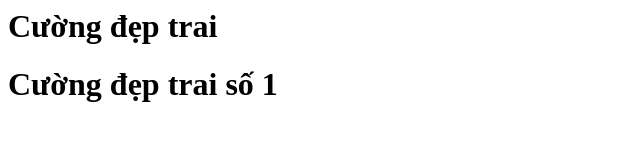
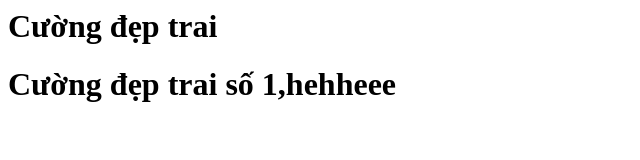
Before and after one commit to NgoMinhC/github-demo-cuong-dep-trai, a plain HTML site: page index.html in a window 1280 px wide. Shown: the whole page, without its empty margins (0-640 px from the left). Drawn offline with Linux system fonts and the light colour scheme.

Commit message:
Update index.html

```diff
--- a/index.html
+++ b/index.html
@@ -1,3 +1,3 @@
 <h1>Cường đẹp trai</h1>
 
-<h1>Cường đẹp trai số 1</h1>
+<h1>Cường đẹp trai số 1,hehheee</h1>
```
